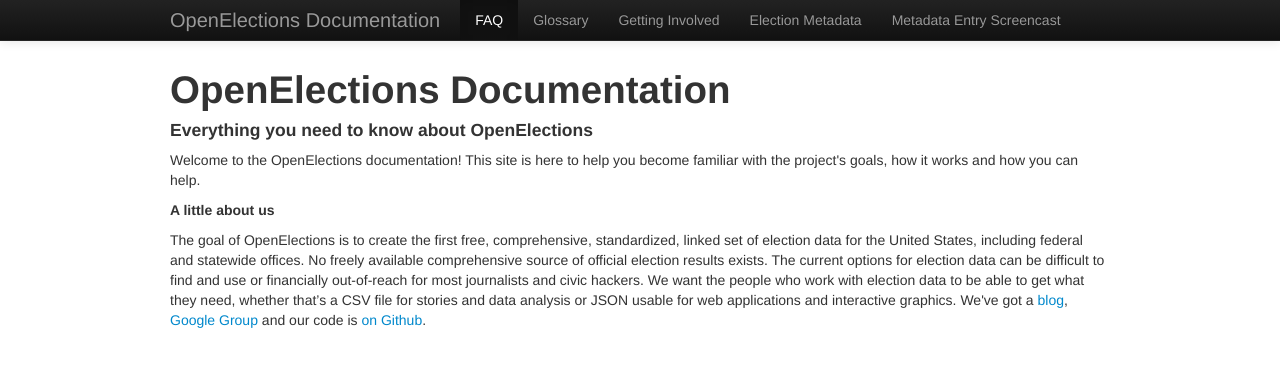
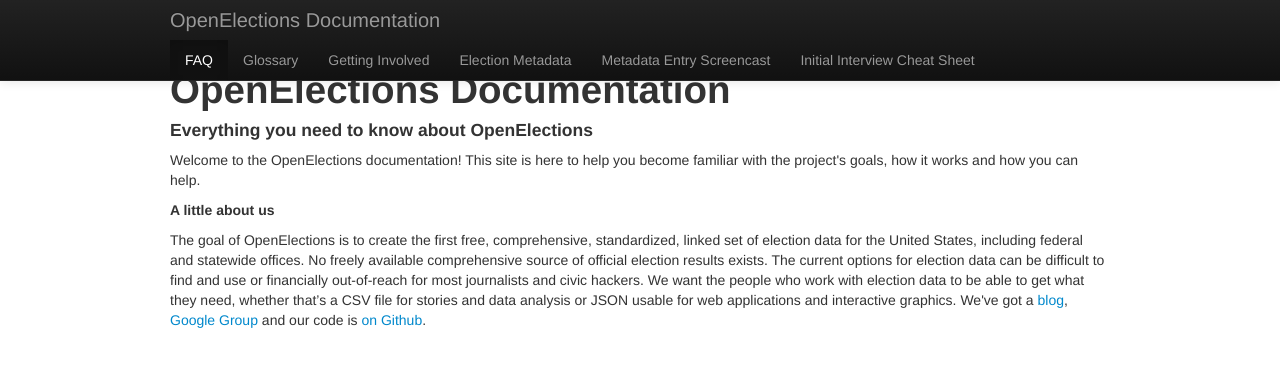
Before and after one commit to openelections/docs, a Jekyll site: the page built from index.html, in a window 1280 px wide. Shown: the top 367 px of the page. Built offline with Jekyll 4.4.1, drawn with Linux system fonts in a browser that asks for light colours; some web fonts are replaced.

Commit message:
Update default.html

```diff
--- a/_layouts/default.html
+++ b/_layouts/default.html
@@ -46,6 +46,7 @@
                 <li><a href="/getting-involved/">Getting Involved</a></li>
                 <li><a href="/election-metadata/">Election Metadata</a></li>
                 <li><a href="/metadata-screencast/">Metadata Entry Screencast</a></li>
+                <li><a href="/initialinterview/">Initial Interview Cheat Sheet</a></li>
               </ul>
             </div><!--/.nav-collapse -->
           </div>
```
